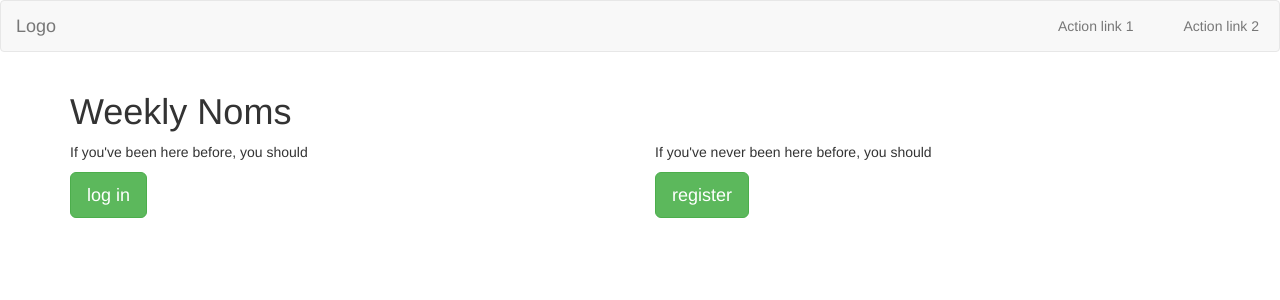
After one commit to apprentiCollabs/weekly_noms, a Django app: template meal_planner/templates/index.html in a window 1280 px wide. The commit adds this page. Shown: the top 300 px of the page. Run offline with Django 3.2, Linux system fonts and the light colour scheme; the template is opened without the code that fills it, so the values that code supplies are empty; some libraries are stand-ins or nearby versions.

Commit message:
Built index.html, to show links to login and register pages

```diff
--- a/meal_planner/templates/base.html
+++ b/meal_planner/templates/base.html
@@ -41,6 +41,7 @@
 
     <main class="container fluid">
         {% block content %}
+            <!-- NOTE: this is where partials come in -->
         {% endblock %}
     </main>
 
--- /dev/null
+++ b/meal_planner/templates/index.html
@@ -0,0 +1,31 @@
+{% extends 'base.html' %}
+
+{% block title %}
+    Welcome to Weekly Noms
+{% endblock %}
+
+{% block content %}
+    <div class="row">
+        <header class="col-xs-12">
+            <h1>
+                Weekly Noms
+            </h1>
+        </header>
+    </div>
+
+    <div class="row">
+        <aside class="col-xs-6">
+            <p>
+                If you've been here before, you should
+            </p>
+            <button type="button" name="login" class="btn btn-lg btn-success">log in</button>
+        </aside>
+
+        <aside class="col-xs-6">
+            <p>
+                If you've never been here before, you should
+            </p>
+            <button type="button" name="register" class="btn btn-lg btn-success">register</button>
+        </aside>
+    </div>
+{% endblock %}
```
